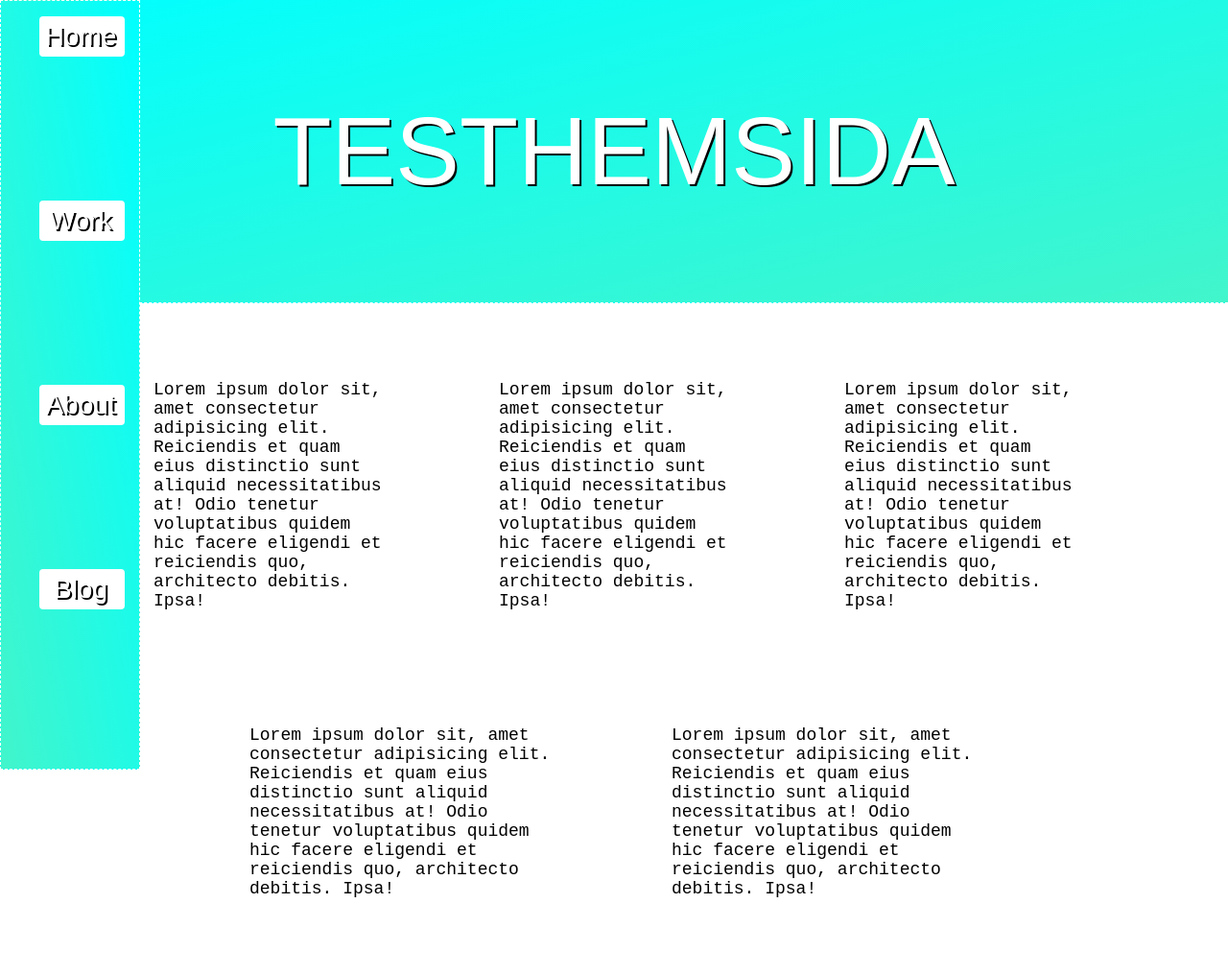
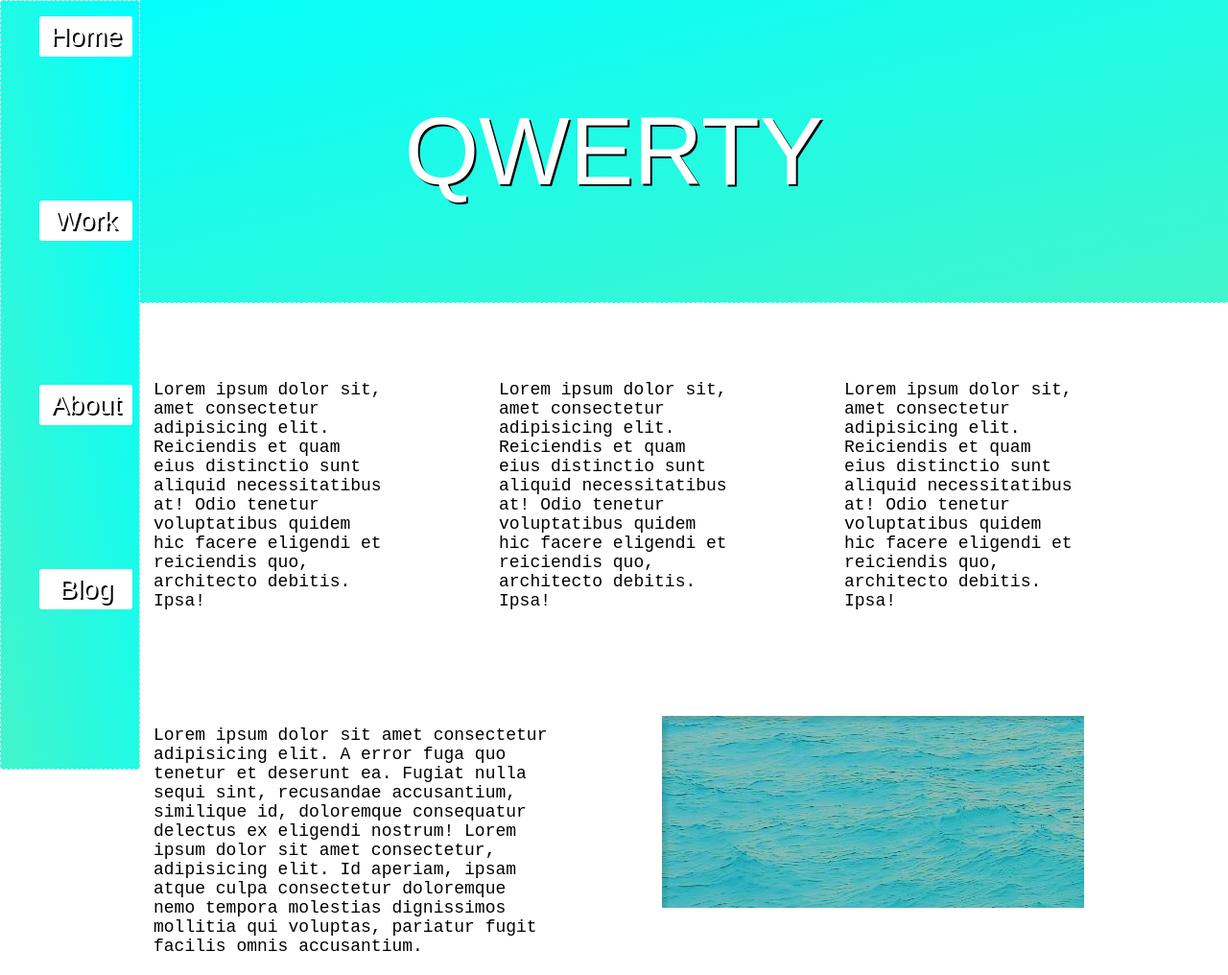
Before and after one commit to Jallejedi/fritidsProjJarl1, a plain HTML site: page index.html in a window 1280 px wide. Shown: the whole page at 96% size. Drawn offline with Linux system fonts and the light colour scheme.

Commit message:
changes to html and css

```diff
--- a/index.html
+++ b/index.html
@@ -4,7 +4,7 @@
     <meta charset="UTF-8">
     <meta name="viewport" content="width=device-width, initial-scale=1.0">
     <link rel="stylesheet" href="style.css">
-    <title>Fritidsprojekt</title>
+    <title>Projekt</title>
 </head>
 
 <body>
@@ -24,7 +24,7 @@
             </li>
         </ul>
     </nav>
-    <h1>TESTHEMSIDA</h1>
+    <h1>QWERTY</h1>
     <h2>
         <main>
             <form>
@@ -40,10 +40,9 @@
             </form>
             <form id="form2">
                 <div id="div4">
-                    Lorem ipsum dolor sit, amet consectetur adipisicing elit. Reiciendis et quam eius distinctio sunt aliquid necessitatibus at! Odio tenetur voluptatibus quidem hic facere eligendi et reiciendis quo, architecto debitis. Ipsa!
+                    Lorem ipsum dolor sit amet consectetur adipisicing elit. A error fuga quo tenetur et deserunt ea. Fugiat nulla sequi sint, recusandae accusantium, similique id, doloremque consequatur delectus ex eligendi nostrum! Lorem ipsum dolor sit amet consectetur, adipisicing elit. Id aperiam, ipsam atque culpa consectetur doloremque nemo tempora molestias dignissimos mollitia qui voluptas, pariatur fugit facilis omnis accusantium.
                 </div>
                 <div id="div5">
-                    Lorem ipsum dolor sit, amet consectetur adipisicing elit. Reiciendis et quam eius distinctio sunt aliquid necessitatibus at! Odio tenetur voluptatibus quidem hic facere eligendi et reiciendis quo, architecto debitis. Ipsa!
                 </div>
             </form>
         </main>
--- a/style.css
+++ b/style.css
@@ -38,9 +38,20 @@ form    {
     box-shadow: 0px 0px 2px rgba(255, 255, 255, 0.4);
 }
 
+#div4   {
+    width: 100%;
+}
+
+#div5   {
+    background-image: url("img/Water.jpg");
+    width: 100%;
+}
+
 #form2  {
-    margin-left: 200px;
-    margin-right: 200px;
+    margin-left: 100px;
+    margin-right: 100px;
+    justify-content: end;
+    height: 300px;
 }
 
 #div1:hover,
@@ -54,10 +65,7 @@ form    {
 #div3:active,
 #div4:focus,
 #div4:active,
-#div4:hover,
-#div5:focus,
-#div5:active,
-#div5:hover {
+#div4:hover     {
   -webkit-transform: translateY(-8px);
   transform: translateY(-4px);
   box-shadow: 8px 8px 12px rgba(0, 0, 0, .4);
@@ -96,11 +104,10 @@ nav:hover a {
     font-size: 28px;
     text-align: center;
     margin: 0px;
-    margin-right: 15px;
+    margin-right: 7px;
     margin-bottom: 150px;
+    padding-left: 5px;
     padding: 5px;
-    padding-left: 2px;
     text-shadow: 2px 2px black;
-    border-radius: 4px;
-
+    border-radius: 3px;
 }
```
Also changed, not shown: img/Water.jpg (added).
